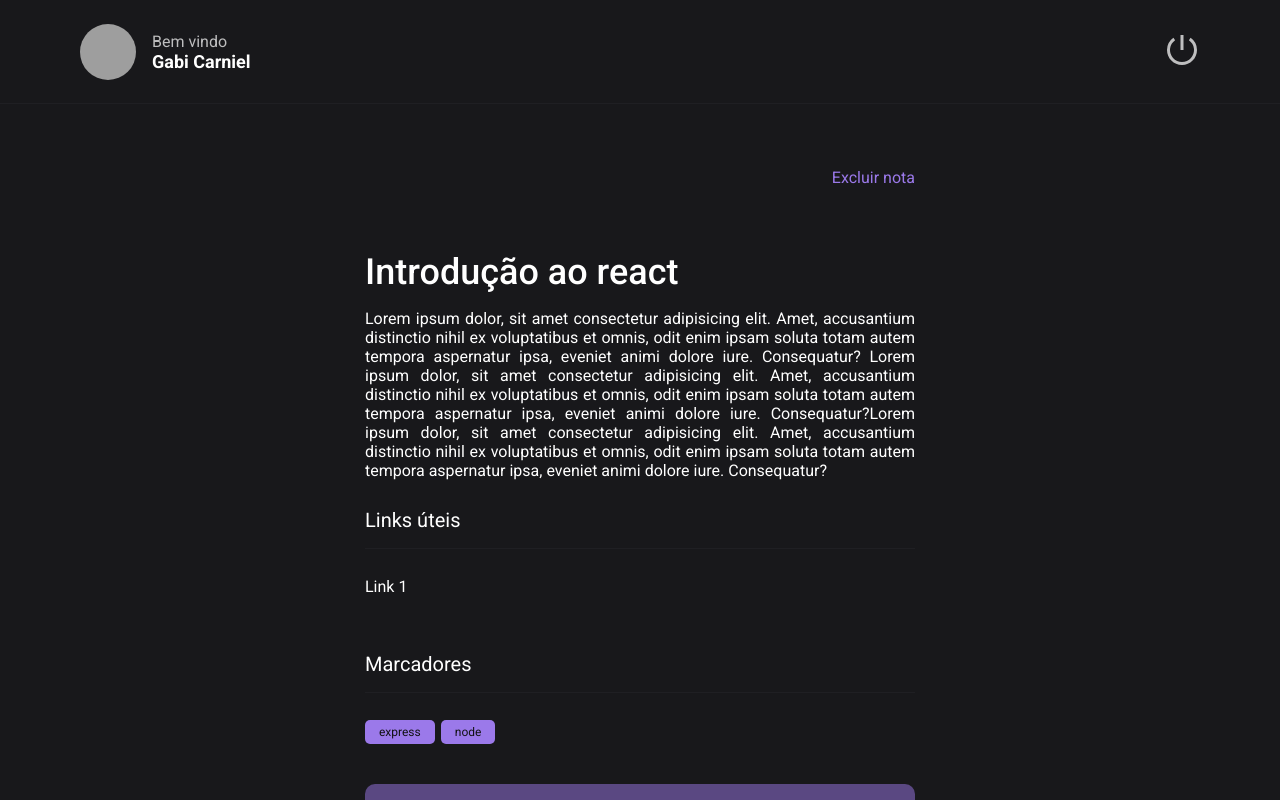
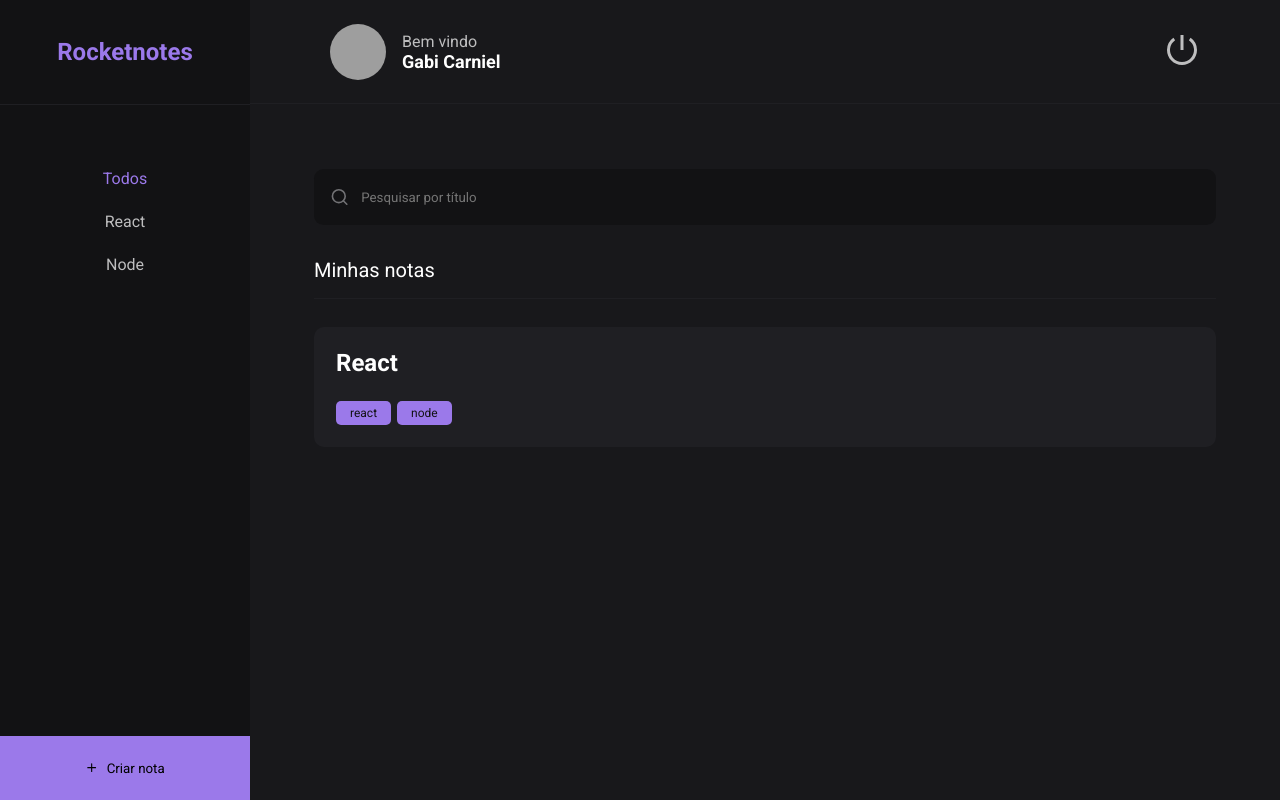
Before and after one commit to gabislera/Rocketnotes, a React (Vite) app: page / in a window 1280 px wide. Built offline with nearby package versions, Linux system fonts and the light colour scheme; grey boxes are pictures that could not be loaded.

Commit message:
created input and note components and home page

```diff
--- a/src/App.tsx
+++ b/src/App.tsx
@@ -1,13 +1,15 @@
 import { ThemeProvider } from 'styled-components'
 import { GlobalStyle } from './styles/global'
 import { defaultTheme } from './styles/theme'
-import { Details } from './pages/Details'
+// import { Details } from './pages/Details'
+import { Home } from './pages/Home'
 
 export function App() {
   return (
     <ThemeProvider theme={defaultTheme}>
       <GlobalStyle />
-      <Details />
+      {/* <Details /> */}
+      <Home />
     </ThemeProvider>
   )
 }
--- a/src/components/ButtonText/index.tsx
+++ b/src/components/ButtonText/index.tsx
@@ -2,11 +2,12 @@ import { Container } from './styles'
 
 interface ButtonTextProps {
   title: string
+  isActive?: any // change any to boolean fixing the error
 }
 
-export function ButtonText({ title, ...rest }: ButtonTextProps) {
+export function ButtonText({ title, isActive, ...rest }: ButtonTextProps) {
   return (
-    <Container type="button" {...rest}>
+    <Container type="button" $isActive={isActive} {...rest}>
       {title}
     </Container>
   )
--- a/src/components/ButtonText/styles.ts
+++ b/src/components/ButtonText/styles.ts
@@ -1,8 +1,13 @@
 import styled from 'styled-components'
 
-export const Container = styled.button`
+interface ButtonTextProps {
+  $isActive: boolean
+}
+
+export const Container = styled.button<ButtonTextProps>`
   background: none;
-  color: ${({ theme }) => theme.purple_400};
+  color: ${({ theme, $isActive }) =>
+    $isActive ? theme.purple_400 : theme.gray_100};
 
   border: none;
   font-size: 1rem;
--- /dev/null
+++ b/src/components/Input/index.tsx
@@ -0,0 +1,17 @@
+import { Container } from './styles'
+
+interface InputProps {
+  icon: any
+  placeholder: string
+}
+
+// ...rest
+
+export function Input({ icon: Icon, placeholder }: InputProps) {
+  return (
+    <Container>
+      {Icon && <Icon size={20} />}
+      <input placeholder={placeholder} />
+    </Container>
+  )
+}
--- /dev/null
+++ b/src/components/Input/styles.ts
@@ -0,0 +1,31 @@
+import styled from 'styled-components'
+
+export const Container = styled.div`
+  width: 100%;
+  display: flex;
+  align-items: center;
+
+  background-color: ${({ theme }) => theme.gray_900};
+  color: ${({ theme }) => theme.gray_300};
+
+  margin-bottom: 0.5rem;
+  border-radius: 0.6rem;
+
+  > input {
+    height: 3.5rem;
+    width: 100%;
+
+    padding: 0.75rem;
+    color: ${({ theme }) => theme.white};
+    background: transparent;
+    border: 0;
+
+    &:placeholder {
+      color: ${({ theme }) => theme.gray_300};
+    }
+  }
+
+  > svg {
+    margin-left: 1rem;
+  }
+`
--- /dev/null
+++ b/src/components/Note/index.tsx
@@ -0,0 +1,34 @@
+import { Tag } from '../Tags'
+import { Container } from './styles'
+
+interface TagsProps {
+  id: string
+  name: string
+}
+
+interface DataProps {
+  title: string
+  tags: TagsProps[]
+}
+
+interface NoteProps {
+  data: DataProps
+}
+
+// ...rest
+
+export function Note({ data }: NoteProps) {
+  return (
+    <Container>
+      <h1>{data.title}</h1>
+
+      {data.tags && (
+        <footer>
+          {data.tags.map((tag) => (
+            <Tag key={tag.id} title={tag.name} />
+          ))}
+        </footer>
+      )}
+    </Container>
+  )
+}
--- /dev/null
+++ b/src/components/Note/styles.ts
@@ -0,0 +1,26 @@
+import styled from 'styled-components'
+
+export const Container = styled.button`
+  width: 100%;
+  background-color: ${({ theme }) => theme.gray_700};
+
+  border: none;
+  border-radius: 10px;
+
+  padding: 1.375rem;
+  margin-bottom: 1rem;
+
+  > h1 {
+    flex: 1;
+    text-align: left;
+    font-weight: 700;
+    font-size: 1.5rem;
+    color: ${({ theme }) => theme.white};
+  }
+
+  > footer {
+    width: 100%;
+    display: flex;
+    margin-top: 1.5rem;
+  }
+`
--- a/src/components/Tags/index.tsx
+++ b/src/components/Tags/index.tsx
@@ -4,6 +4,8 @@ interface TagProps {
   title: string
 }
 
+// ...rest
+
 export function Tag({ title }: TagProps) {
   return <Container>{title}</Container>
 }
--- a/src/pages/Details/styles.ts
+++ b/src/pages/Details/styles.ts
@@ -4,7 +4,7 @@ export const Container = styled.div`
   width: 100%;
   height: 100vh;
   display: grid;
-  grid-template-rows: 6.5rem auto;
+  grid-template-rows: 105px auto;
   grid-template-areas: 'header' 'content';
 
   > main {
--- /dev/null
+++ b/src/pages/Home/index.tsx
@@ -0,0 +1,57 @@
+import { ButtonText } from '../../components/ButtonText'
+import { Header } from '../../components/Header'
+import { Input } from '../../components/Input'
+import { Note } from '../../components/Note'
+import { Section } from '../../components/Section'
+import { Container, Brand, Menu, Search, Content, NewNote } from './styles'
+import { FiPlus, FiSearch } from 'react-icons/fi'
+
+const data = {
+  title: 'React',
+  tags: [
+    { id: '1', name: 'react' },
+    { id: '2', name: 'node' },
+  ],
+}
+
+export function Home() {
+  return (
+    <Container>
+      <Brand>
+        <h1>Rocketnotes</h1>
+      </Brand>
+
+      <Header />
+
+      <Menu>
+        <li>
+          {' '}
+          <ButtonText title="Todos" isActive />{' '}
+        </li>
+        <li>
+          {' '}
+          <ButtonText title="React" />{' '}
+        </li>
+        <li>
+          {' '}
+          <ButtonText title="Node" />{' '}
+        </li>
+      </Menu>
+
+      <Search>
+        <Input placeholder="Pesquisar por título" icon={FiSearch} />
+      </Search>
+
+      <Content>
+        <Section title="Minhas notas">
+          <Note data={data} />
+        </Section>
+      </Content>
+
+      <NewNote>
+        <FiPlus />
+        Criar nota
+      </NewNote>
+    </Container>
+  )
+}
--- /dev/null
+++ b/src/pages/Home/styles.ts
@@ -0,0 +1,62 @@
+import styled from 'styled-components'
+
+export const Container = styled.div`
+  width: 100%;
+  height: 100vh;
+  display: grid;
+  grid-template-columns: 250px auto;
+  grid-template-rows: 105px 125px auto 64px;
+  grid-template-areas: 'brand header' 'menu search' 'menu content' 'newnote content';
+  background-color: ${({ theme }) => theme.gray_800};
+`
+export const Brand = styled.div`
+  grid-area: brand;
+
+  display: flex;
+  justify-content: center;
+  align-items: center;
+
+  border-bottom: 1px solid ${({ theme }) => theme.gray_700};
+  background-color: ${({ theme }) => theme.gray_900};
+
+  > h1 {
+    font-size: 1.5rem;
+    color: ${({ theme }) => theme.purple_400};
+  }
+`
+export const Menu = styled.ul`
+  grid-area: menu;
+  background-color: ${({ theme }) => theme.gray_900};
+
+  padding-top: 4rem;
+  text-align: center;
+
+  > li {
+    margin-bottom: 1.5rem;
+  }
+`
+
+export const Search = styled.div`
+  grid-area: search;
+  padding: 4rem 4rem 0;
+`
+
+export const Content = styled.div`
+  grid-area: content;
+  padding: 0 4rem;
+  overflow-y: auto;
+`
+
+export const NewNote = styled.button`
+  grid-area: newnote;
+
+  background: ${({ theme }) => theme.purple_400};
+  border: none;
+  display: flex;
+  align-items: center;
+  justify-content: center;
+
+  svg {
+    margin-right: 0.5rem;
+  }
+`
```
